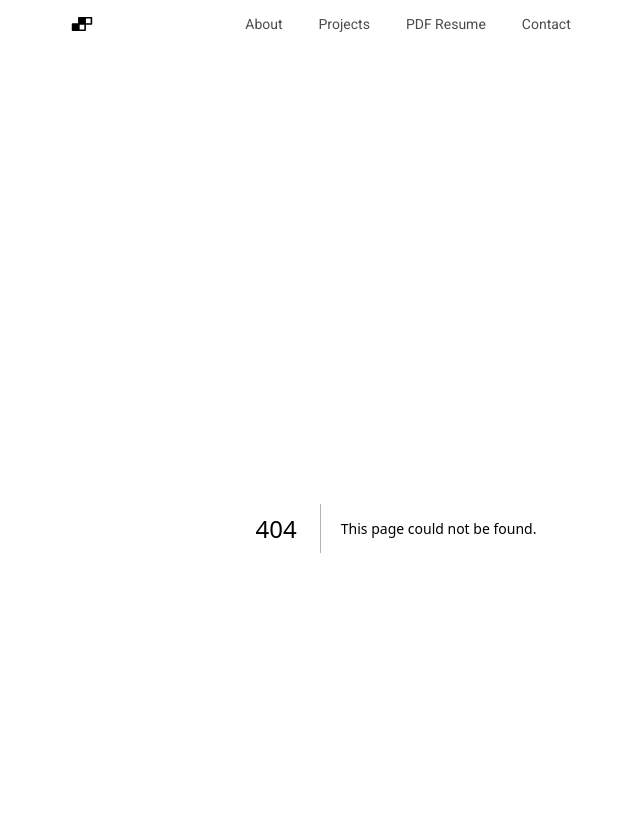
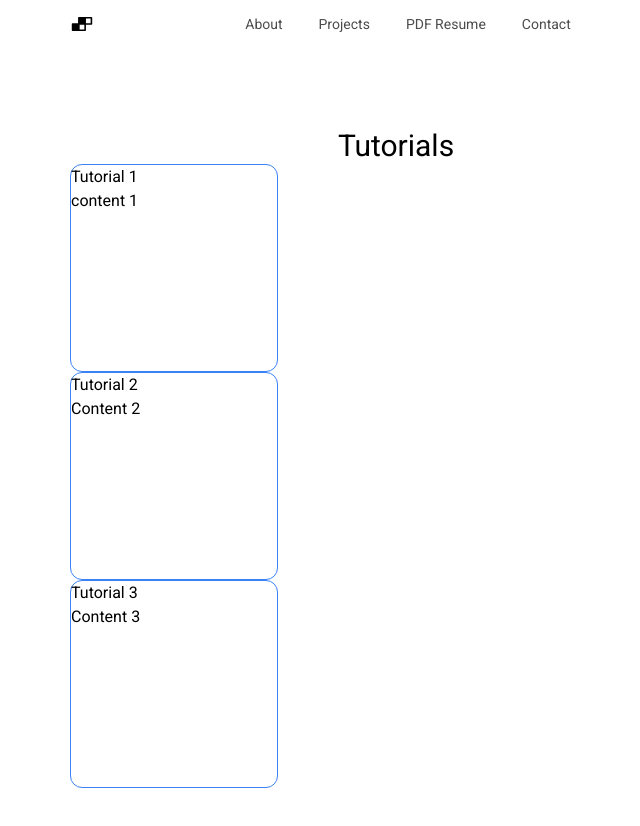
Before and after one commit to malikkotb/m-k.io, a Next.js app: page /tutorials in a window 1280 px wide. Before the commit this address had no page. Shown: the top 826 px of the page, without its empty margins (244-884 px from the left). Built offline with nearby package versions, Linux system fonts and the light colour scheme.

Commit message:
blog for tutorials

```diff
--- a/app/tutorials.js
+++ /dev/null
@@ -1,22 +0,0 @@
-import React from "react";
-
-export default function tutorials() {
-  const tutorials = [
-    { title: "Tutorial 1", content: "content 1" },
-    { title: "Tutorial 2", content: "Content 2" },
-    { title: "Tutorial 3", content: "Content 3" },
-  ];
-  return (
-    <div>
-      <h1 className="text-3xl text-center">Tutorials</h1>
-      <ul>
-        {blogs.map((blog, index) => (
-          <li key={index}>
-            <h2>{blog.title}</h2>
-            <p>{blog.content}</p>
-          </li>
-        ))}
-      </ul>
-    </div>
-  );
-}
--- /dev/null
+++ b/app/tutorials/page.js
@@ -0,0 +1,26 @@
+import React from "react";
+
+export default function tutorials() {
+  const tutorials = [
+    { title: "Tutorial 1", content: "content 1" },
+    { title: "Tutorial 2", content: "Content 2" },
+    { title: "Tutorial 3", content: "Content 3" },
+  ];
+  return (
+    <div>
+      <h1 className="text-3xl text-center">Tutorials</h1>
+      <div className="grid grid-cols-2">
+        <ul>
+          {tutorials.map((blog, index) => (
+            <div className="border h-50 h-52 w-52 rounded-xl border-blue-500">
+              <li key={index}>
+                <h2>{blog.title}</h2>
+                <p>{blog.content}</p>
+              </li>
+            </div>
+          ))}
+        </ul>
+      </div>
+    </div>
+  );
+}
```
